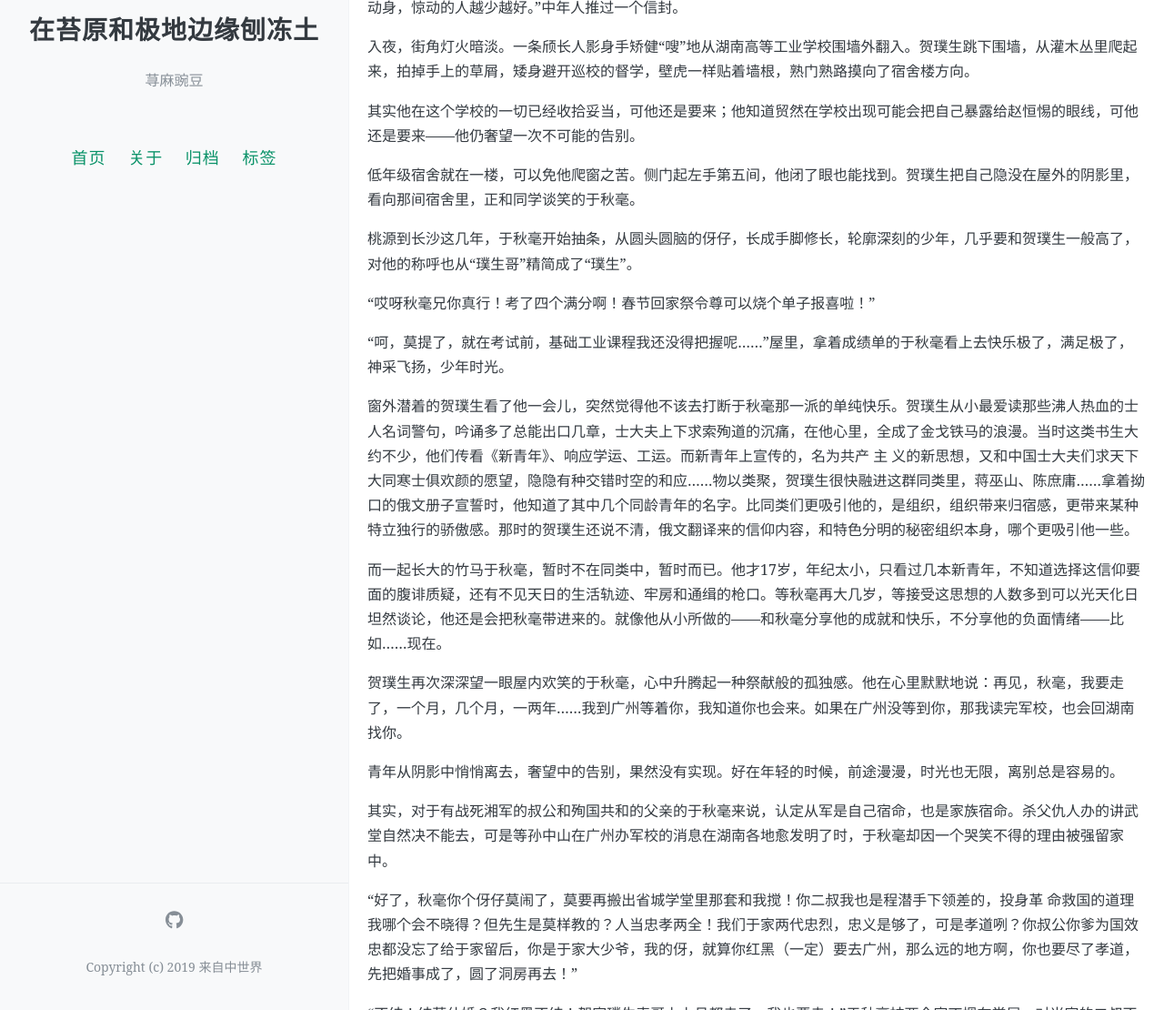
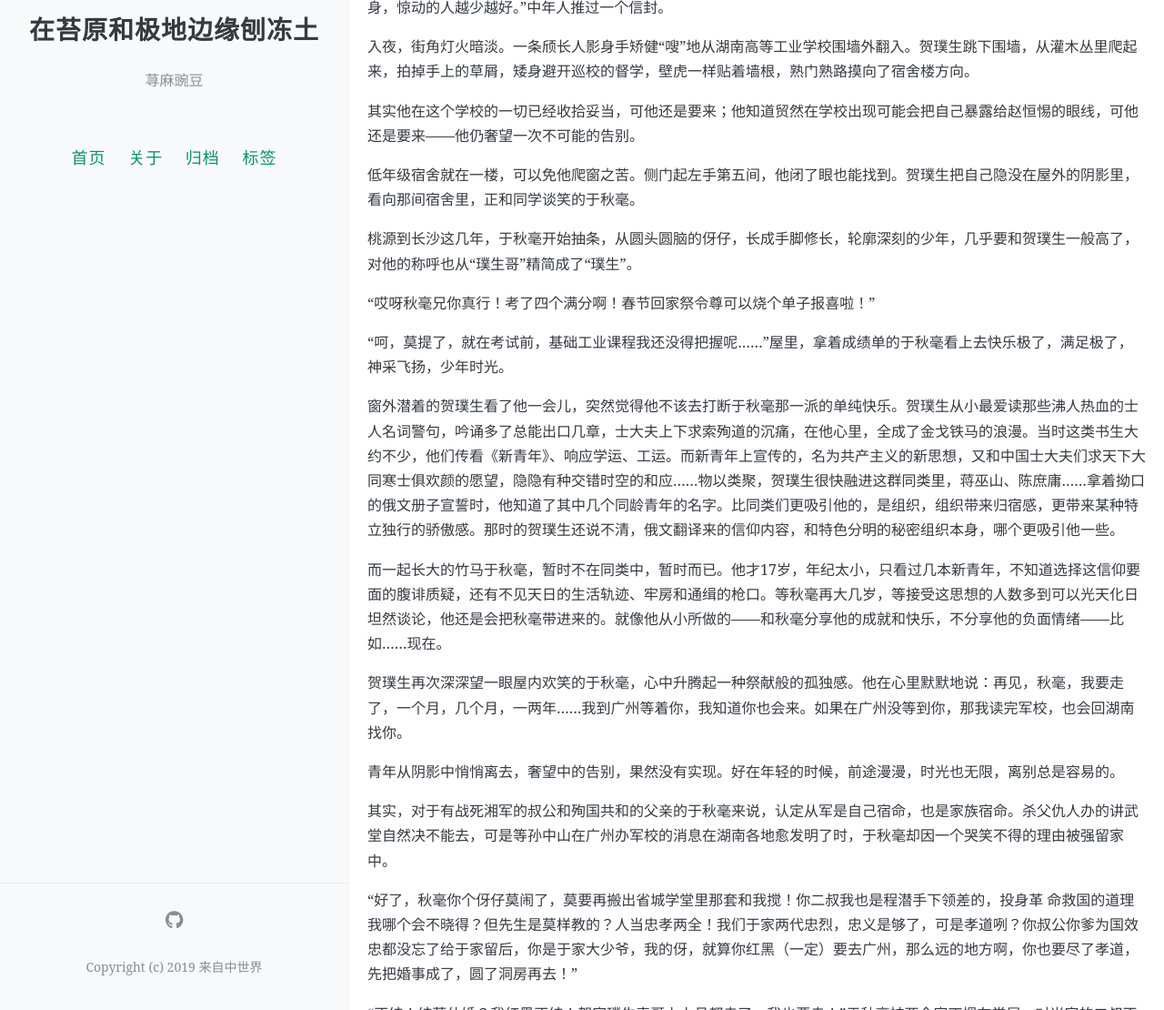
Before and after one commit to qianmawandou/frozenground06, a Jekyll site: the page built from _posts/2022-04-10-chapter03.md, in a window 1280 px wide and 1400 px high, scrolled down 1234 px. Shown: the part 290-1400 px from the top of the window at 91% size. Built offline with Jekyll 4.4.1, drawn with Linux system fonts in a browser that asks for light colours; comment, search, counter and statistics services are not loaded; some of the changed text lies outside the part shown.

```diff
--- a/_posts/2022-04-10-chapter03.md
+++ b/_posts/2022-04-10-chapter03.md
@@ -48,8 +48,7 @@ comments: true
 
 “工运已起，我又焉能被赵恒惕虚张声势吓跑？巫山呢，他现在哪里？”
 
-“蒋巫山同志已经准备南下。工运和读军校都是革 命工作的需要，这是组织决定。推荐信和路费已经为你准备好，望尽快动身，惊动的人越少越好。”中年人推过一个信封。
-
+“蒋巫山同志已经准备南下。工运和读军校都是革命工作的需要，这是组织决定。推荐信和路费已经为你准备好，望尽快动身，惊动的人越少越好。”中年人推过一个信封。
 
 入夜，街角灯火暗淡。一条颀长人影身手矫健“嗖”地从湖南高等工业学校围墙外翻入。贺璞生跳下围墙，从灌木丛里爬起来，拍掉手上的草屑，矮身避开巡校的督学，壁虎一样贴着墙根，熟门熟路摸向了宿舍楼方向。
 
@@ -63,7 +62,7 @@ comments: true
 
 “呵，莫提了，就在考试前，基础工业课程我还没得把握呢……”屋里，拿着成绩单的于秋毫看上去快乐极了，满足极了，神采飞扬，少年时光。
 
-窗外潜着的贺璞生看了他一会儿，突然觉得他不该去打断于秋毫那一派的单纯快乐。贺璞生从小最爱读那些沸人热血的士人名词警句，吟诵多了总能出口几章，士大夫上下求索殉道的沉痛，在他心里，全成了金戈铁马的浪漫。当时这类书生大约不少，他们传看《新青年》、响应学运、工运。而新青年上宣传的，名为共产 主 义的新思想，又和中国士大夫们求天下大同寒士俱欢颜的愿望，隐隐有种交错时空的和应……物以类聚，贺璞生很快融进这群同类里，蒋巫山、陈庶庸……拿着拗口的俄文册子宣誓时，他知道了其中几个同龄青年的名字。比同类们更吸引他的，是组织，组织带来归宿感，更带来某种特立独行的骄傲感。那时的贺璞生还说不清，俄文翻译来的信仰内容，和特色分明的秘密组织本身，哪个更吸引他一些。
+窗外潜着的贺璞生看了他一会儿，突然觉得他不该去打断于秋毫那一派的单纯快乐。贺璞生从小最爱读那些沸人热血的士人名词警句，吟诵多了总能出口几章，士大夫上下求索殉道的沉痛，在他心里，全成了金戈铁马的浪漫。当时这类书生大约不少，他们传看《新青年》、响应学运、工运。而新青年上宣传的，名为共产主义的新思想，又和中国士大夫们求天下大同寒士俱欢颜的愿望，隐隐有种交错时空的和应……物以类聚，贺璞生很快融进这群同类里，蒋巫山、陈庶庸……拿着拗口的俄文册子宣誓时，他知道了其中几个同龄青年的名字。比同类们更吸引他的，是组织，组织带来归宿感，更带来某种特立独行的骄傲感。那时的贺璞生还说不清，俄文翻译来的信仰内容，和特色分明的秘密组织本身，哪个更吸引他一些。
 
 而一起长大的竹马于秋毫，暂时不在同类中，暂时而已。他才17岁，年纪太小，只看过几本新青年，不知道选择这信仰要面的腹诽质疑，还有不见天日的生活轨迹、牢房和通缉的枪口。等秋毫再大几岁，等接受这思想的人数多到可以光天化日坦然谈论，他还是会把秋毫带进来的。就像他从小所做的——和秋毫分享他的成就和快乐，不分享他的负面情绪——比如……现在。
 
```
